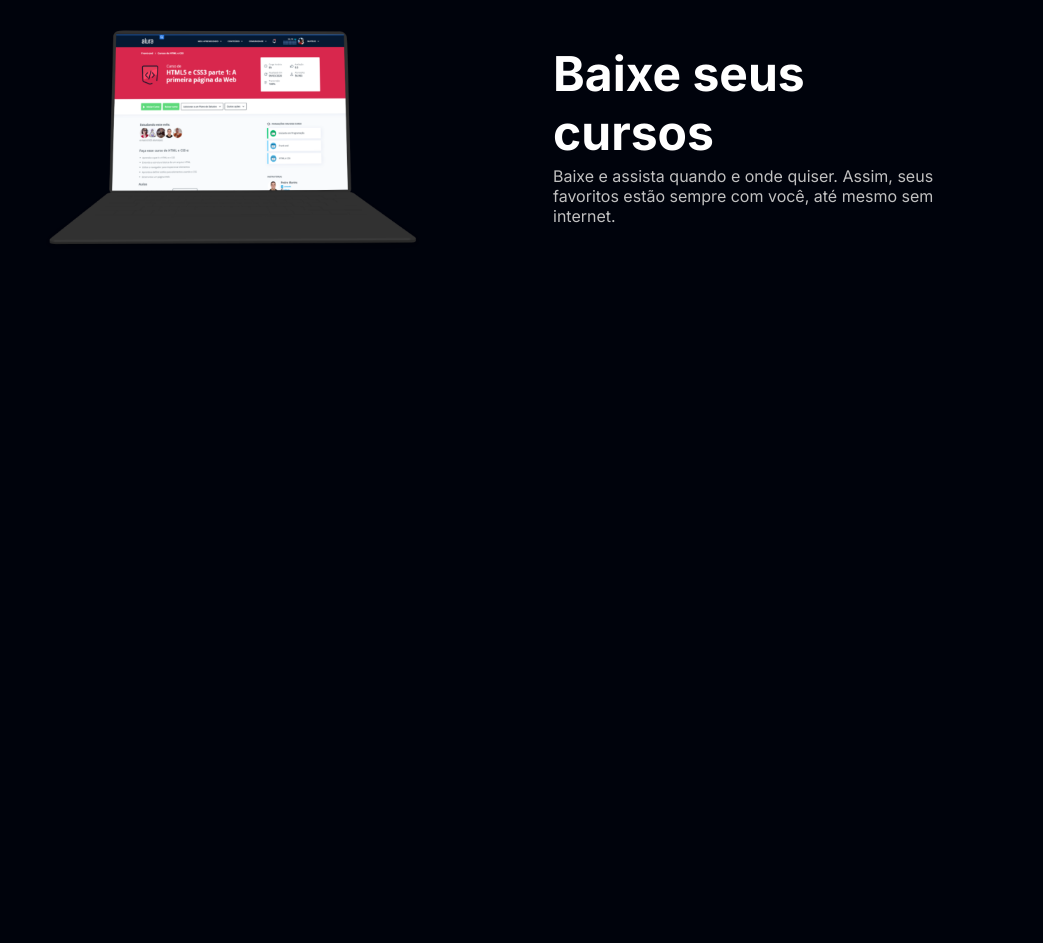
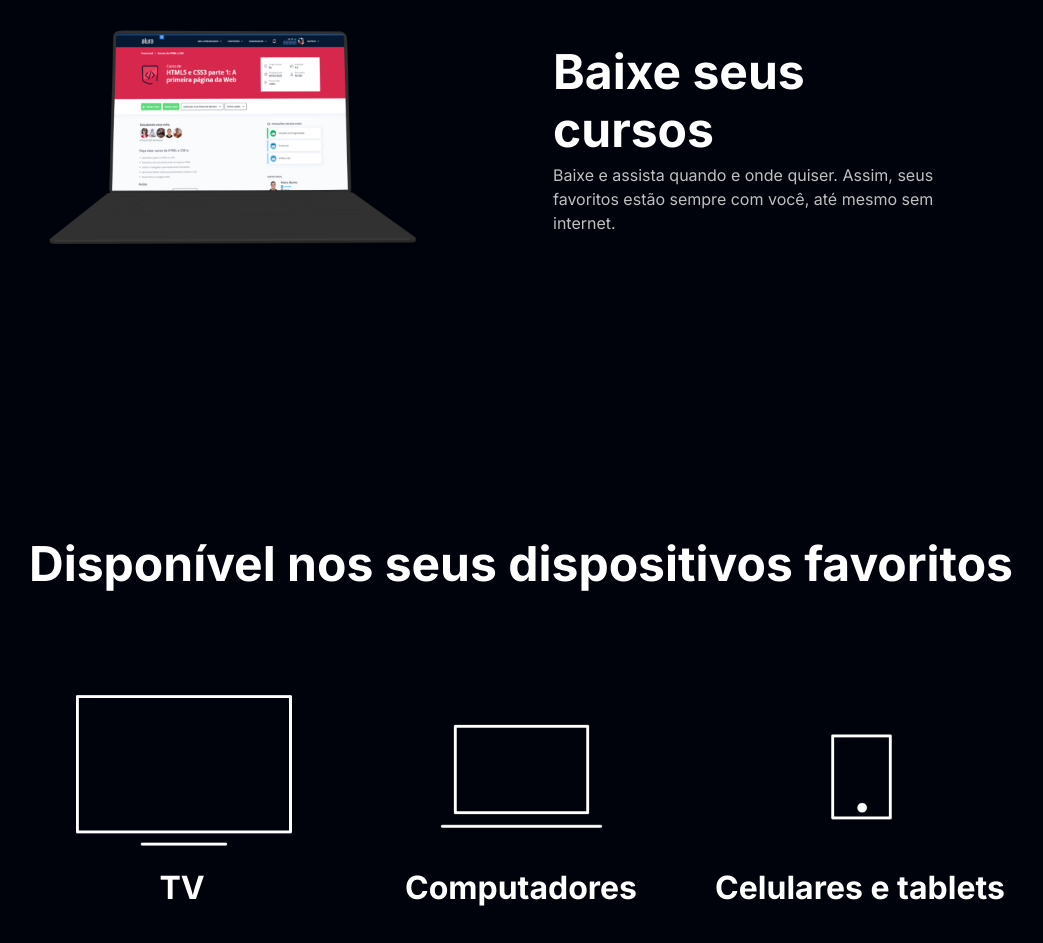
Before and after one commit to GabriellRossi/Alura-Plus, a plain HTML site: page index.html in a window 1280 px wide. Shown: the part 2665-3608 px from the top of the page, without its empty margins (119-1162 px from the left). Before the commit the page ends 3200 px from the top, so only its background shows below. Drawn offline with Linux system fonts and the light colour scheme.

Commit message:
Sessão dispositivos criado

```diff
--- a/index.html
+++ b/index.html
@@ -92,5 +92,36 @@
         </p>
       </div>
     </section>
+
+    <section class="dispositivos">
+      <h2 class="dispositivos__titulo">
+        Disponível nos seus dispositivos favoritos
+      </h2>
+      <ul class="dispositivos__lista">
+        <li>
+          <img
+          src="/assets/img/tv.png"
+          alt="Icone de televisão"
+          >
+          <h3 class="lista__item">TV</h3>
+        </li>
+
+        <li>
+          <img
+          src="/assets/img/computador.png"
+          alt="Icone do computador"
+          >
+          <h3 class="lista__item">Computadores</h3>
+        </li>
+
+        <li>
+          <img
+          src="/assets/img/celular.png"
+          alt="Icone do celular"
+          >
+          <h3 class="lista__item">Celulares e tablets</h3>
+        </li>
+      </ul>
+    </section>
   </body>
 </html>
--- a/style.css
+++ b/style.css
@@ -1,8 +1,9 @@
 :root {
-  --branco-principal: #FFFFFF;
-  --cinza-secundario: #C0C0C0;
-  --botao-azul: #167FB7;
-  --cor-de-fundo: #00030C;
+  --branco-principal: #ffffff;
+  --cinza-secundario: #c0c0c0;
+  --botao-azul: #167fb7;
+  --cor-de-fundo: #00030c;
+  --cor-descricao-texto-cursos: #f9f9f9;
   --font-principal: 'Inter', sans-serif;
 }
 
@@ -78,12 +79,18 @@ body {
 .descricao__titulo {
   font-size: 48px;
   font-weight: 700;
+  line-height: 58px;
   color: var(--branco-principal);
   margin-bottom: 0.1em;
+  margin-top: 8px;
 }
 
 .descricao__texto {
   color: var(--cinza-secundario);
+  font-weight: 400;
+  font-size: 16px;
+  line-height: 24px;
+  color: var(cor-descricao-texto-cursos);
 }
 
 .secundario__botao {
@@ -94,3 +101,30 @@ body {
 .container__descricao {
   padding: 2em;
 }
+
+.dispositivos {
+  text-align: center;
+}
+.dispositivos__titulo {
+  font-size: 48px;
+  font-weight: 700;
+  line-height: 58px;
+  color: var(--branco-principal);
+}
+
+.dispositivos__lista {
+  display: flex;
+  align-items: center;
+  justify-content: center;
+  list-style: none;
+  margin: 5em 0;
+}
+
+.lista__item {
+  font-size: 32px;
+  font-weight: 700;
+  line-height: 38px;
+  text-align: center;
+  color: var(--branco-principal);
+  margin-bottom: 145px;
+}
```
